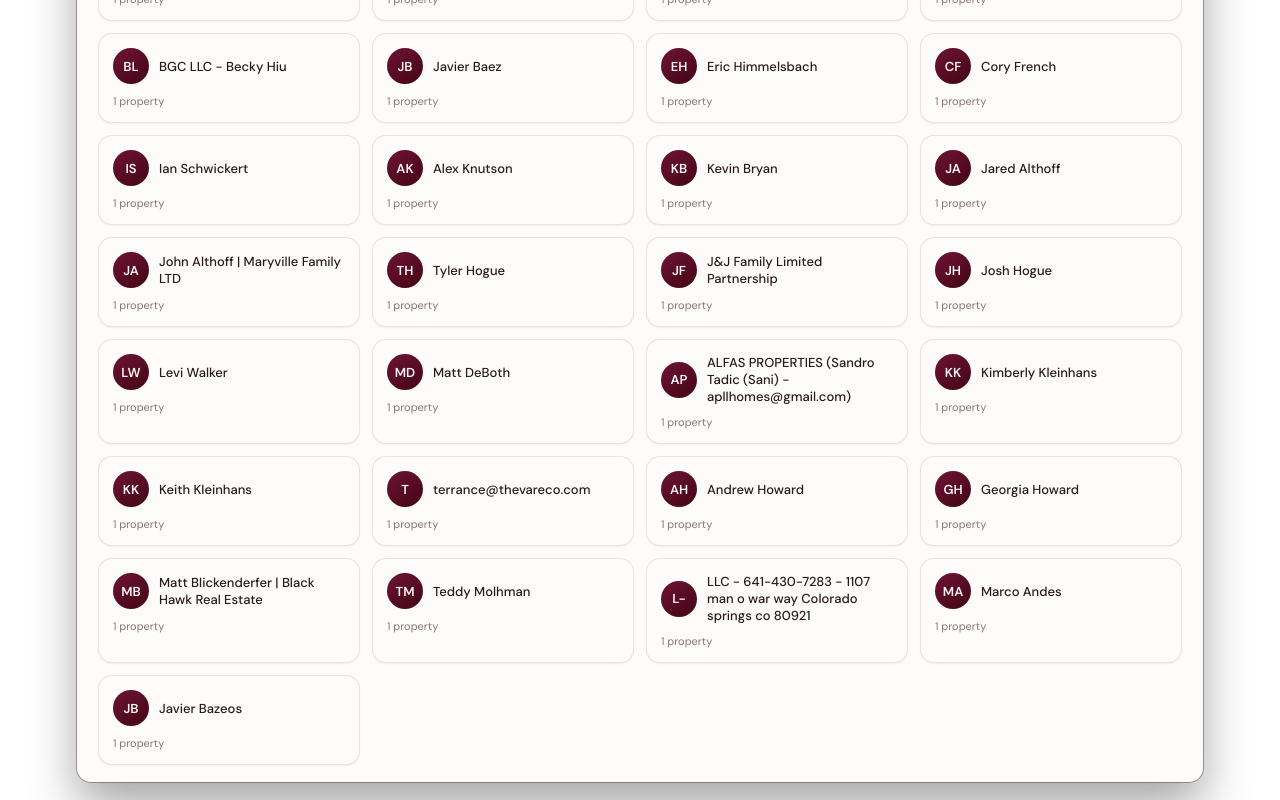
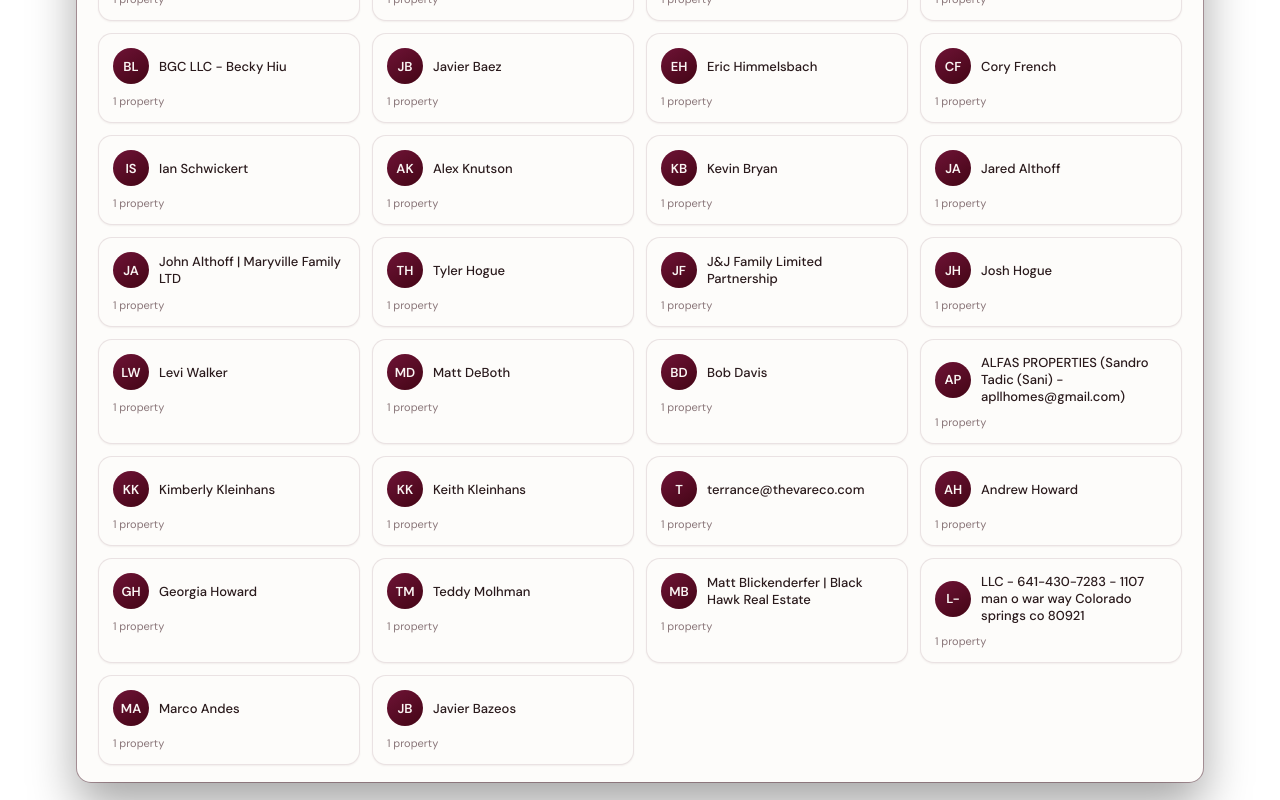
Before and after one commit to katalystteam/katalystteam, a React (Vite) app in the folder real-estate-crm-dashboard-react/: page /owners in a window 1280 px wide. Shown: the part 1417-2217 px from the top of the page. Built offline with nearby package versions, Linux system fonts and the light colour scheme.

Commit message:
refresh listings

```diff
--- a/real-estate-crm-dashboard-react/src/data/generated/dashboardData.ts
+++ b/real-estate-crm-dashboard-react/src/data/generated/dashboardData.ts
@@ -267,31 +267,31 @@ export const dashboardData: DashboardData = {
     },
     {
       "id": "o_73",
+      "name": "Bob Davis"
+    },
+    {
+      "id": "o_74",
       "name": "ALFAS PROPERTIES (Sandro Tadic (Sani) - apllhomes@gmail.com)"
     },
     {
-      "id": "o_74",
+      "id": "o_75",
       "name": "Kimberly Kleinhans"
     },
     {
-      "id": "o_75",
+      "id": "o_76",
       "name": "Keith Kleinhans"
     },
     {
-      "id": "o_76",
+      "id": "o_77",
       "name": "terrance@thevareco.com"
     },
     {
-      "id": "o_77",
+      "id": "o_78",
       "name": "Andrew Howard"
     },
     {
-      "id": "o_78",
+      "id": "o_79",
       "name": "Georgia Howard"
-    },
-    {
-      "id": "o_79",
-      "name": "Matt Blickenderfer | Black Hawk Real Estate"
     },
     {
       "id": "o_8",
@@ -299,10 +299,14 @@ export const dashboardData: DashboardData = {
     },
     {
       "id": "o_80",
+      "name": "Matt Blickenderfer | Black Hawk Real Estate"
+    },
+    {
+      "id": "o_81",
       "name": "LLC - 641-430-7283 - 1107 man o war way Colorado springs co 80921"
     },
     {
-      "id": "o_81",
+      "id": "o_82",
       "name": "Marco Andes"
     },
     {
@@ -2964,11 +2968,11 @@ export const dashboardData: DashboardData = {
       "assoc": {
         "owners": [
           {
-            "id": "o_77",
+            "id": "o_78",
             "name": "Andrew Howard"
           },
           {
-            "id": "o_78",
+            "id": "o_79",
             "name": "Georgia Howard"
           }
         ],
@@ -3046,7 +3050,7 @@ export const dashboardData: DashboardData = {
       "assoc": {
         "owners": [
           {
-            "id": "o_81",
+            "id": "o_82",
             "name": "Marco Andes"
           }
         ],
@@ -3181,11 +3185,11 @@ export const dashboardData: DashboardData = {
       "assoc": {
         "owners": [
           {
-            "id": "o_79",
+            "id": "o_80",
             "name": "Matt Blickenderfer | Black Hawk Real Estate"
           },
           {
-            "id": "o_80",
+            "id": "o_81",
             "name": "LLC - 641-430-7283 - 1107 man o war way Colorado springs co 80921"
           }
         ],
@@ -3277,6 +3281,33 @@ export const dashboardData: DashboardData = {
             "role": "Agent"
           }
         ],
+        "leads": [],
+        "transactions": [],
+        "documents": [
+          {
+            "name": "Dropbox link"
+          }
+        ]
+      }
+    },
+    {
+      "id": "86aj7tbv5",
+      "name": "919 Greene St. Adel, IA",
+      "address": "919 Greene St. Adel, IA",
+      "status": "marketing prep",
+      "datasetYear": 2026,
+      "dateUpdated": "Jun 25, 2026, 10:10 PM",
+      "createdBy": "Chloe Ting",
+      "seller": "Bob Davis",
+      "assoc": {
+        "owners": [
+          {
+            "id": "o_73",
+            "name": "Bob Davis"
+          }
+        ],
+        "lawyers": [],
+        "agents": [],
         "leads": [],
         "transactions": [],
         "documents": [
@@ -3311,7 +3342,7 @@ export const dashboardData: DashboardData = {
       "assoc": {
         "owners": [
           {
-            "id": "o_73",
+            "id": "o_74",
             "name": "ALFAS PROPERTIES (Sandro Tadic (Sani) - apllhomes@gmail.com)"
           }
         ],
@@ -3348,11 +3379,11 @@ export const dashboardData: DashboardData = {
       "assoc": {
         "owners": [
           {
-            "id": "o_74",
+            "id": "o_75",
             "name": "Kimberly Kleinhans"
           },
           {
-            "id": "o_75",
+            "id": "o_76",
             "name": "Keith Kleinhans"
           }
         ],
@@ -3387,7 +3418,7 @@ export const dashboardData: DashboardData = {
       "assoc": {
         "owners": [
           {
-            "id": "o_76",
+            "id": "o_77",
             "name": "terrance@thevareco.com"
           }
         ],
```
